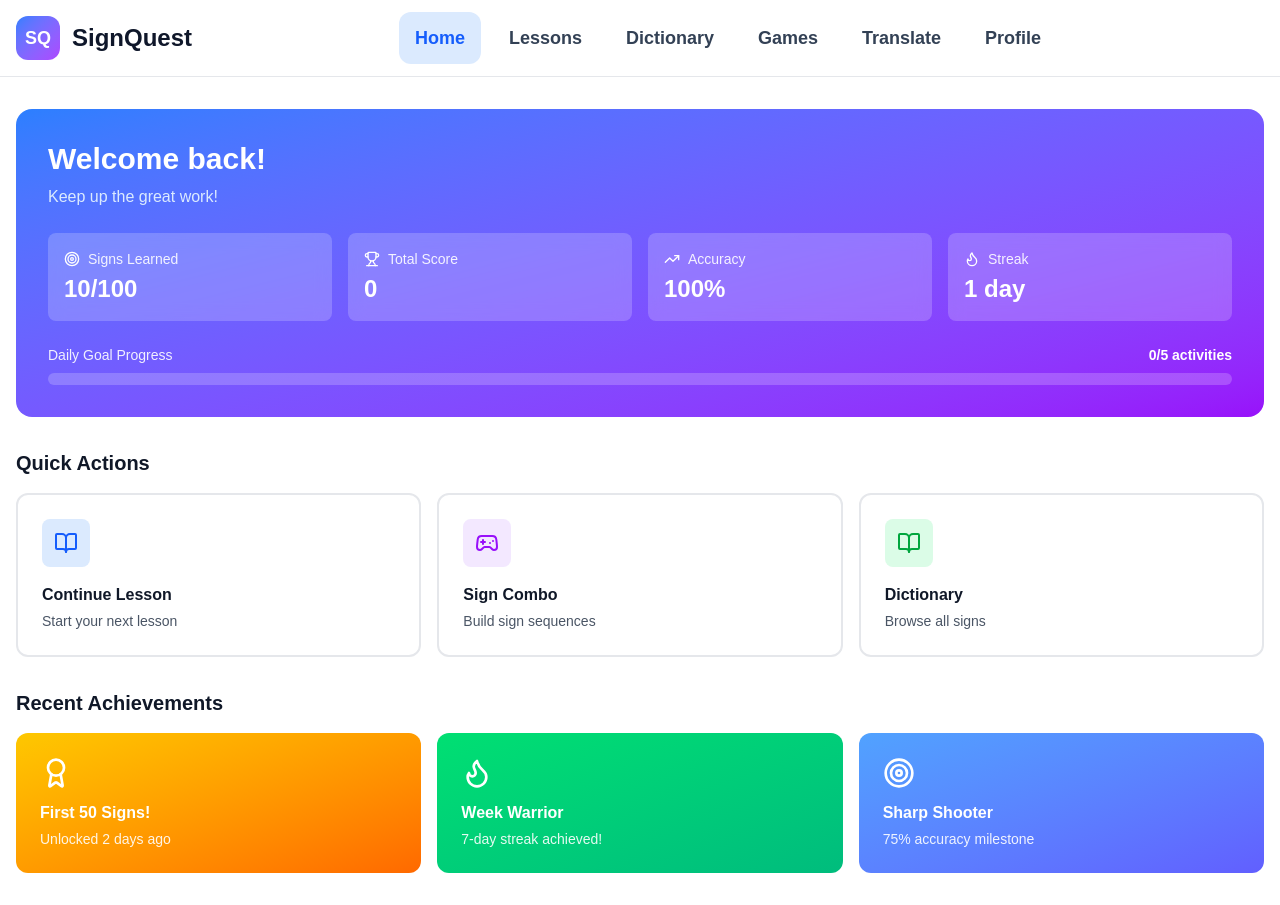
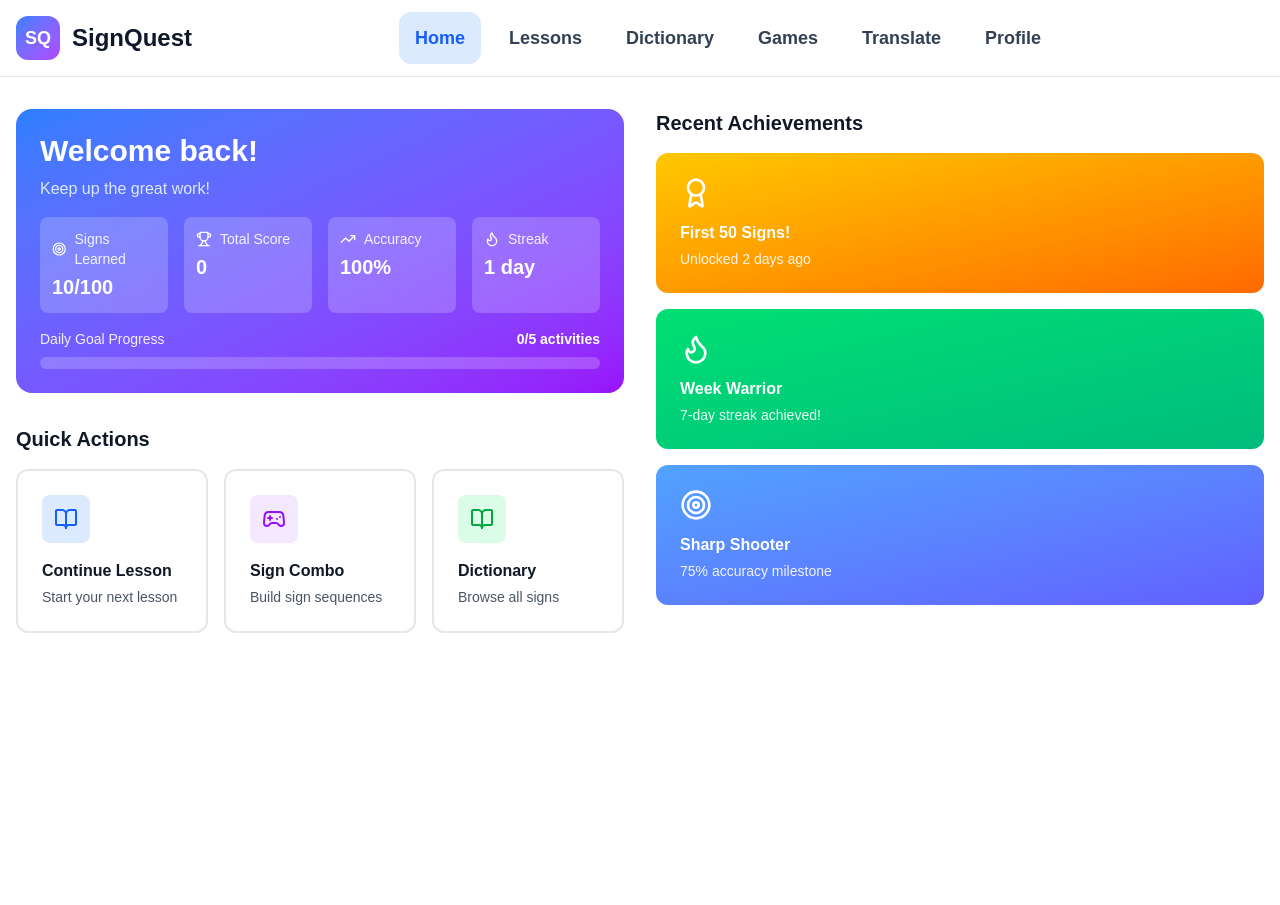
Before and after one commit to CalebR04/Educational-App-Design-Project, a Next.js app in the folder my-app/: page / in a window 1280 px wide. After the commit the page ends 800 px from the top, so only its background shows below. Built offline with nearby package versions, Linux system fonts and the light colour scheme.

Commit message:
Reduces scroll on main page

```diff
--- a/my-app/app/page.tsx
+++ b/my-app/app/page.tsx
@@ -32,39 +32,42 @@ export default function Home() {
       <Navbar active="Home" />
 
       <main className="mx-auto max-w-7xl px-4 py-8">
+        <div className="grid grid-cols-1 lg:grid-cols-2 gap-8">
+          {/* Left Column: Welcome Banner and Quick Actions */}
+          <div>
             {/* Welcome Banner */}
-        <div className="bg-gradient-to-br from-blue-500 to-purple-600 rounded-2xl p-8 text-white mb-8">
+            <div className="bg-gradient-to-br from-blue-500 to-purple-600 rounded-2xl p-6 text-white mb-8">
               <h2 className="text-3xl font-bold mb-2">Welcome back!</h2>
-          <p className="text-blue-100 mb-6">Keep up the great work!</p>
+              <p className="text-blue-100 mb-4">Keep up the great work!</p>
 
-          <div className="grid grid-cols-2 md:grid-cols-4 gap-4 mb-6">
-            <div className="bg-white/20 backdrop-blur rounded-lg p-4">
+              <div className="grid grid-cols-2 md:grid-cols-4 gap-4 mb-4">
+                <div className="bg-white/20 backdrop-blur rounded-lg p-3">
                   <div className="flex items-center gap-2 mb-1">
                     <Target className="w-4 h-4" />
                     <span className="text-sm opacity-90">Signs Learned</span>
                   </div>
-              <p className="text-2xl font-bold">10/100</p>
+                  <p className="text-xl font-bold">10/100</p>
                 </div>
-            <div className="bg-white/20 backdrop-blur rounded-lg p-4">
+                <div className="bg-white/20 backdrop-blur rounded-lg p-3">
                   <div className="flex items-center gap-2 mb-1">
                     <Trophy className="w-4 h-4" />
                     <span className="text-sm opacity-90">Total Score</span>
                   </div>
-              <p className="text-2xl font-bold">0</p>
+                  <p className="text-xl font-bold">0</p>
                 </div>
-            <div className="bg-white/20 backdrop-blur rounded-lg p-4">
+                <div className="bg-white/20 backdrop-blur rounded-lg p-3">
                   <div className="flex items-center gap-2 mb-1">
                     <TrendingUp className="w-4 h-4" />
                     <span className="text-sm opacity-90">Accuracy</span>
                   </div>
-              <p className="text-2xl font-bold">100%</p>
+                  <p className="text-xl font-bold">100%</p>
                 </div>
-            <div className="bg-white/20 backdrop-blur rounded-lg p-4">
+                <div className="bg-white/20 backdrop-blur rounded-lg p-3">
                   <div className="flex items-center gap-2 mb-1">
                     <Flame className="w-4 h-4" />
                     <span className="text-sm opacity-90">Streak</span>
                   </div>
-              <p className="text-2xl font-bold">1 day</p>
+                  <p className="text-xl font-bold">1 day</p>
                 </div>
               </div>
 
@@ -90,7 +93,7 @@ export default function Home() {
 
                 <Link
                   href="/games/combos"
-              className="bg-white border-2 border-gray-200 rounded-xl p-6 hover:border-purple-500 hover:shadow-lg transition-all text-left group block"
+                  className="bg-white border-2 border-gray-200 rounded-xl p-6 hover:border-purple-500 hover:shadow-lg transition-all text-left group block cursor-pointer"
                 >
                   <div className="w-12 h-12 bg-purple-100 rounded-lg flex items-center justify-center mb-4 group-hover:bg-purple-500 transition-colors">
                     <Gamepad2 className="w-6 h-6 text-purple-600 group-hover:text-white" />
@@ -101,7 +104,7 @@ export default function Home() {
 
                 <Link
                   href="/dictionary"
-              className="bg-white border-2 border-gray-200 rounded-xl p-6 hover:border-green-500 hover:shadow-lg transition-all text-left group block"
+                  className="bg-white border-2 border-gray-200 rounded-xl p-6 hover:border-green-500 hover:shadow-lg transition-all text-left group block cursor-pointer"
                 >
                   <div className="w-12 h-12 bg-green-100 rounded-lg flex items-center justify-center mb-4 group-hover:bg-green-500 transition-colors">
                     <BookOpen className="w-6 h-6 text-green-600 group-hover:text-white" />
@@ -111,11 +114,12 @@ export default function Home() {
                 </Link>
               </div>
             </div>
+          </div>
 
-        {/* Recent Achievements */}
+          {/* Right Column: Recent Achievements */}
           <div>
             <h3 className="text-xl font-bold text-gray-900 mb-4">Recent Achievements</h3>
-          <div className="grid grid-cols-1 md:grid-cols-3 gap-4">
+            <div className="grid grid-cols-1 gap-4">
               {achievements.map((achievement) => {
                 const Icon = achievement.icon;
                 return (
@@ -131,6 +135,7 @@ export default function Home() {
               })}
             </div>
           </div>
+        </div>
       </main>
     </div>
   );
```
Lines whose indentation alone changed are shown as unchanged.
